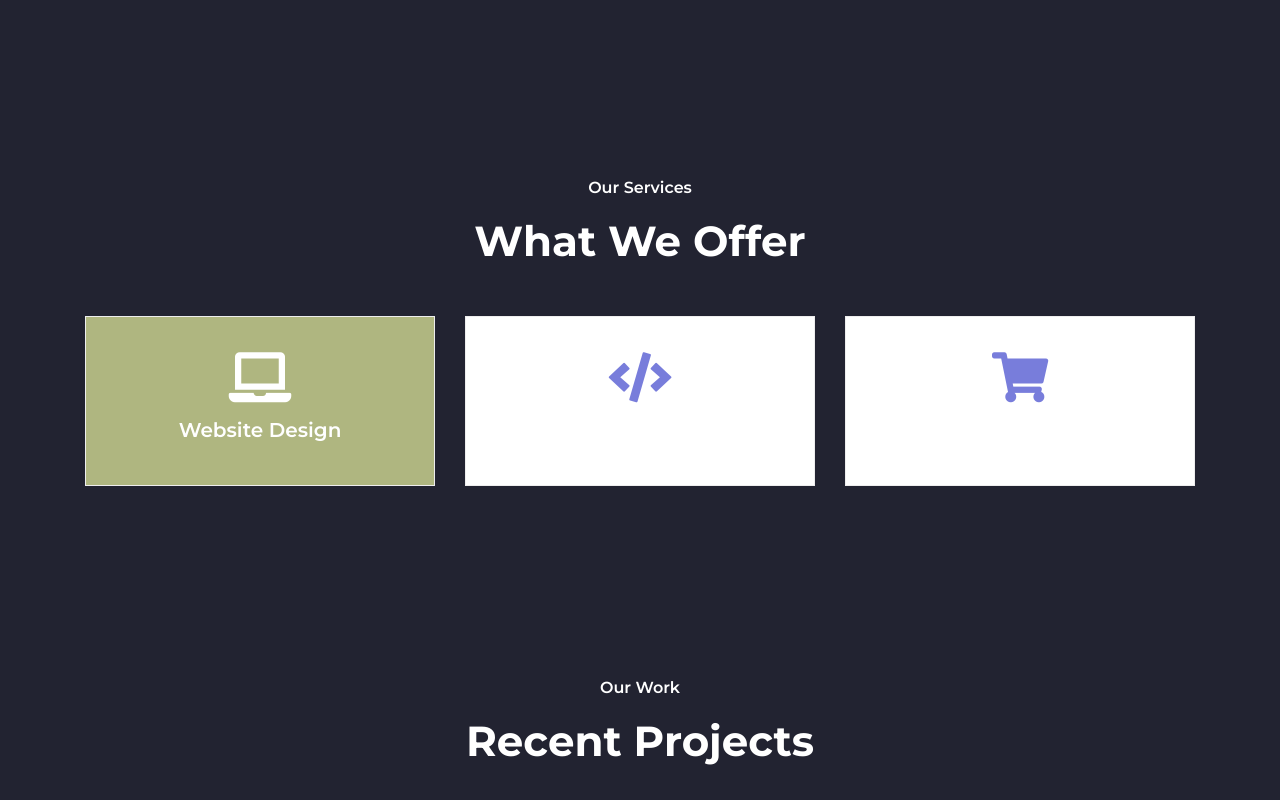
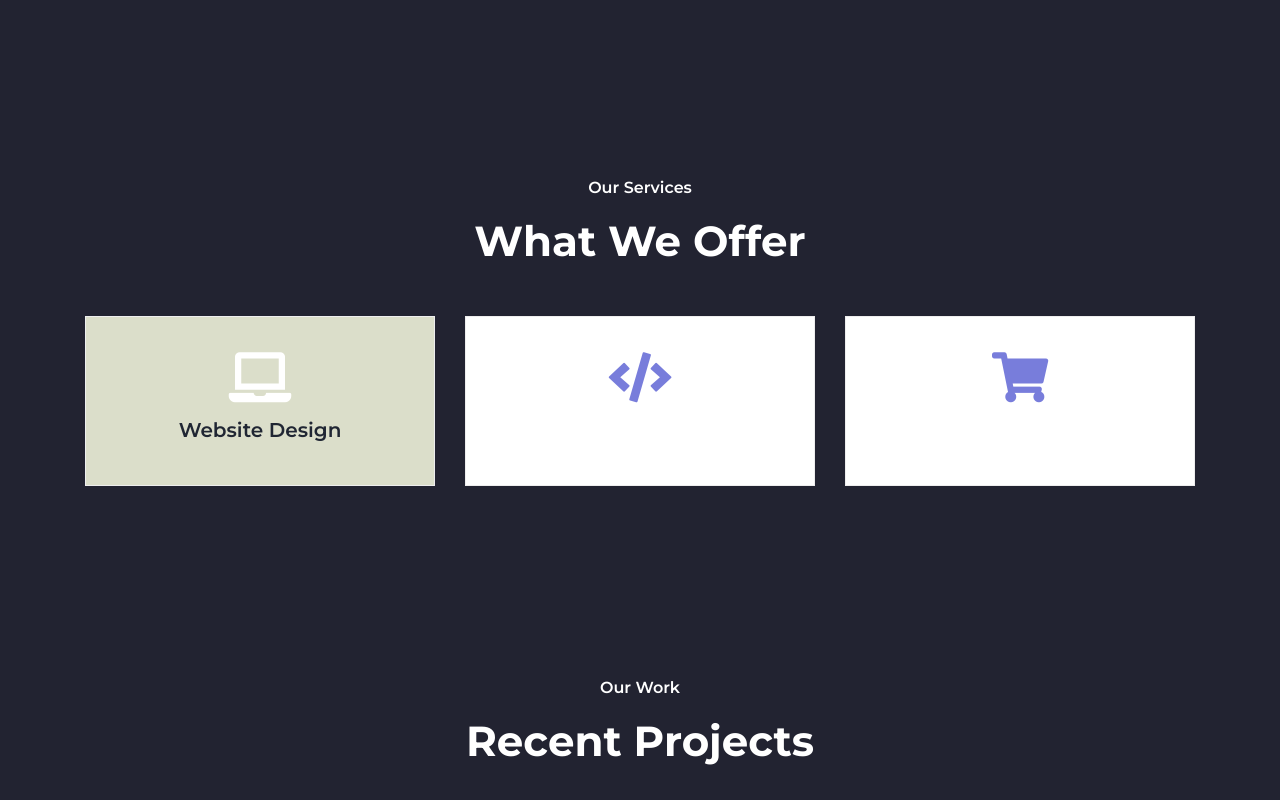
Before and after one commit to Aditya012004/aadira-, a plain HTML site: page index.html in a window 1280 px wide. In both pictures the pointer is over the element 260 px from the left and 1784 px from the top of the page. Shown: the part 1384-2184 px from the top of the page. Drawn offline with nearby package versions, Linux system fonts and the light colour scheme.

Commit message:
Update style.css

```diff
--- a/css/style.css
+++ b/css/style.css
@@ -129,8 +129,8 @@ a {
 /* Hover ONLY on desktop */
 @media (min-width: 992px) {
     .service-item:hover {
-        background: #afb680;
-        color: #fff;
+        background: #dbdeca;
+        color: #202633;
     }
 
     .service-item:hover i {
```
